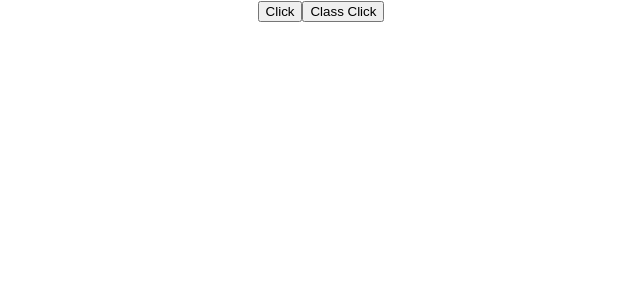
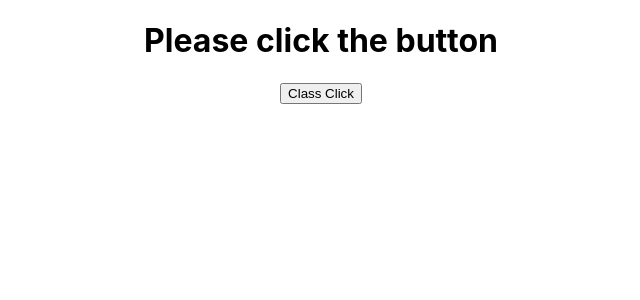
Before and after one commit to bavShehata/brushing-on-react, a React (Create React App) app in the folder hello-world/: page / in a window 1280 px wide. Shown: the top 300 px of the page, without its empty margins (319-959 px from the left). Built offline with nearby package versions, Linux system fonts and the light colour scheme.

Commit message:
Class Event Binding with states

```diff
--- a/hello-world/src/App.js
+++ b/hello-world/src/App.js
@@ -7,13 +7,15 @@ import Message from "./components/Message";
 import Counter from "./components/ Counter";
 import FunctionClick from "./components/FunctionClick";
 import ClassClick from "./components/ClassClick";
+import ClassEventBind from "./components/ClassEventBind";
 
 function App() {
   return (
     <div className="App">
       {/* <Counter /> */}
-      <FunctionClick />
-      <ClassClick />
+      {/* <FunctionClick />
+      <ClassClick /> */}
+      <ClassEventBind />
       {/* <Message /> */}
       {/* <Greet name="Bavly">
         <h2>This is children props</h2>
--- a/hello-world/src/components/ClassClick.js
+++ b/hello-world/src/components/ClassEventBind.js
@@ -1,21 +1,34 @@
 import React, { Component } from "react";
 
-export class ClassClick extends Component {
+export class ClassEventBind extends Component {
+  state = {
+    msg: "Please click the button",
+  };
   clickHandler = (e) => {
+    this.setState({
+      msg: "Thanks for clicking the button",
+    });
     console.log("Button clicked");
   };
   clickHandler1(e) {
+    this.setState({
+      msg: "Thanks for clicking the button",
+    });
     console.log("Button clicked");
   }
   clickHandler2 = function (e) {
+    this.setState({
+      msg: "Thanks for clicking the button",
+    });
     console.log("Button clicked");
   };
   render() {
     return (
       <>
+        <h1>{this.state.msg}</h1>
         <button
           onClick={(e) => {
-            this.clickHandler2();
+            this.clickHandler1();
           }}
         >
           Class Click
@@ -25,4 +38,4 @@ export class ClassClick extends Component {
   }
 }
 
-export default ClassClick;
+export default ClassEventBind;
```
